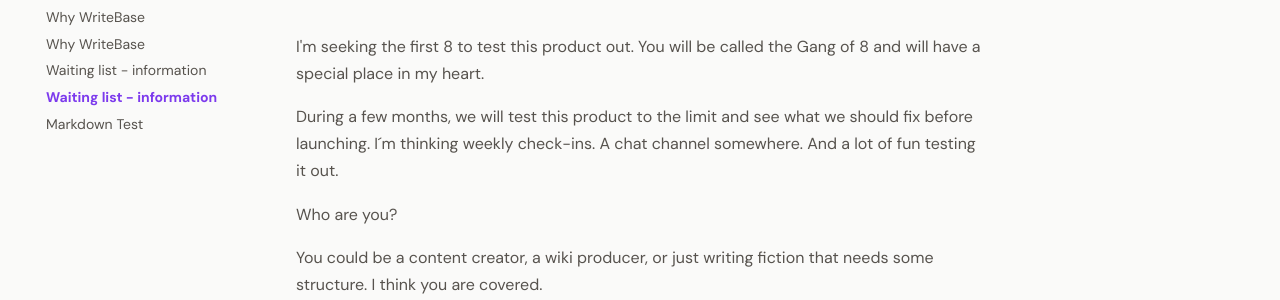
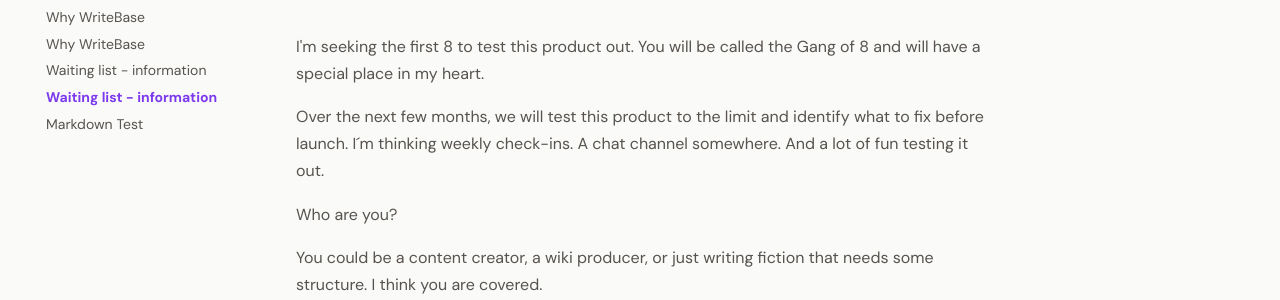
Before and after one commit to larssonhthomas-afk/writebase-docs, an MkDocs documentation site: the page built from docs/20waiting-list---information.md, in a window 1280 px wide. Shown: the part 179-479 px from the top of the page. Built offline with MkDocs 1.6.1 and Material for MkDocs 9.7.7, drawn with Linux system fonts in a browser that asks for light colours; some web fonts are replaced.

Commit message:
Update 20waiting-list---information.md

```diff
--- a/docs/20waiting-list---information.md
+++ b/docs/20waiting-list---information.md
@@ -8,7 +8,7 @@ nav_order: 20
 
 I'm seeking the first 8 to test this product out. You will be called the Gang of 8 and will have a special place in my heart.
 
-During a few months, we will test this product to the limit and see what we should fix before launching. I´m thinking weekly check-ins. A chat channel somewhere. And a lot of fun testing it out.
+Over the next few months, we will test this product to the limit and identify what to fix before launch. I´m thinking weekly check-ins. A chat channel somewhere. And a lot of fun testing it out.
 
 Who are you?
 
```
